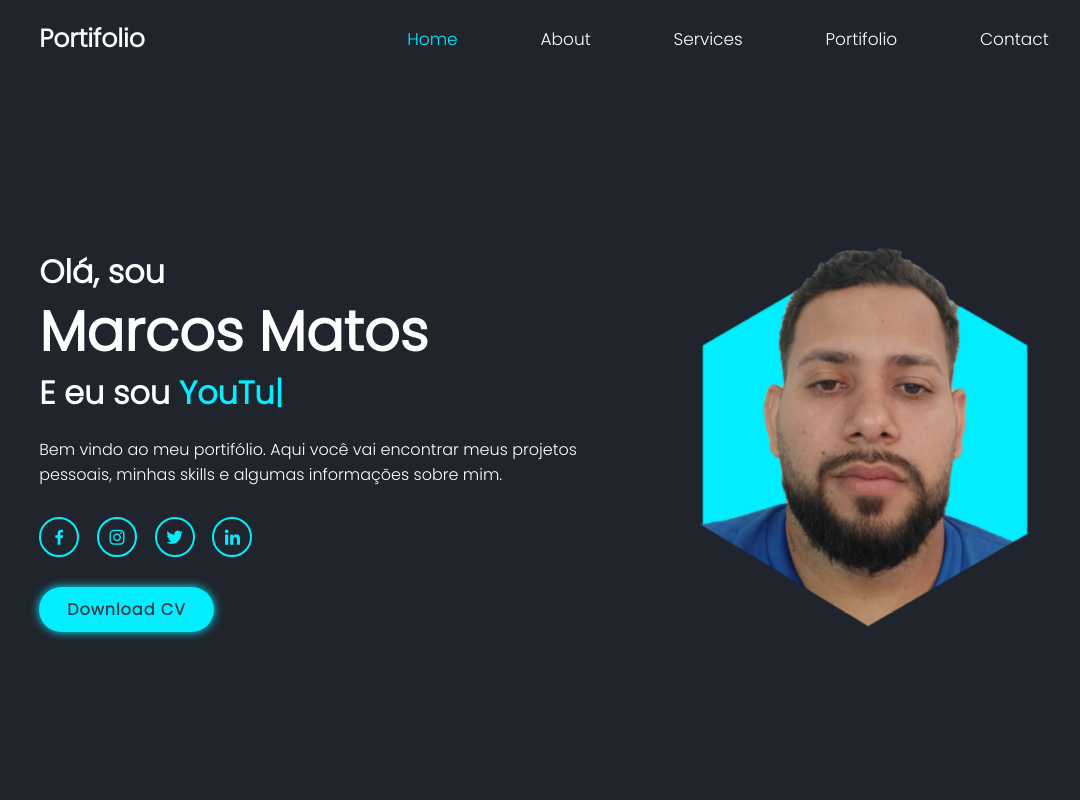
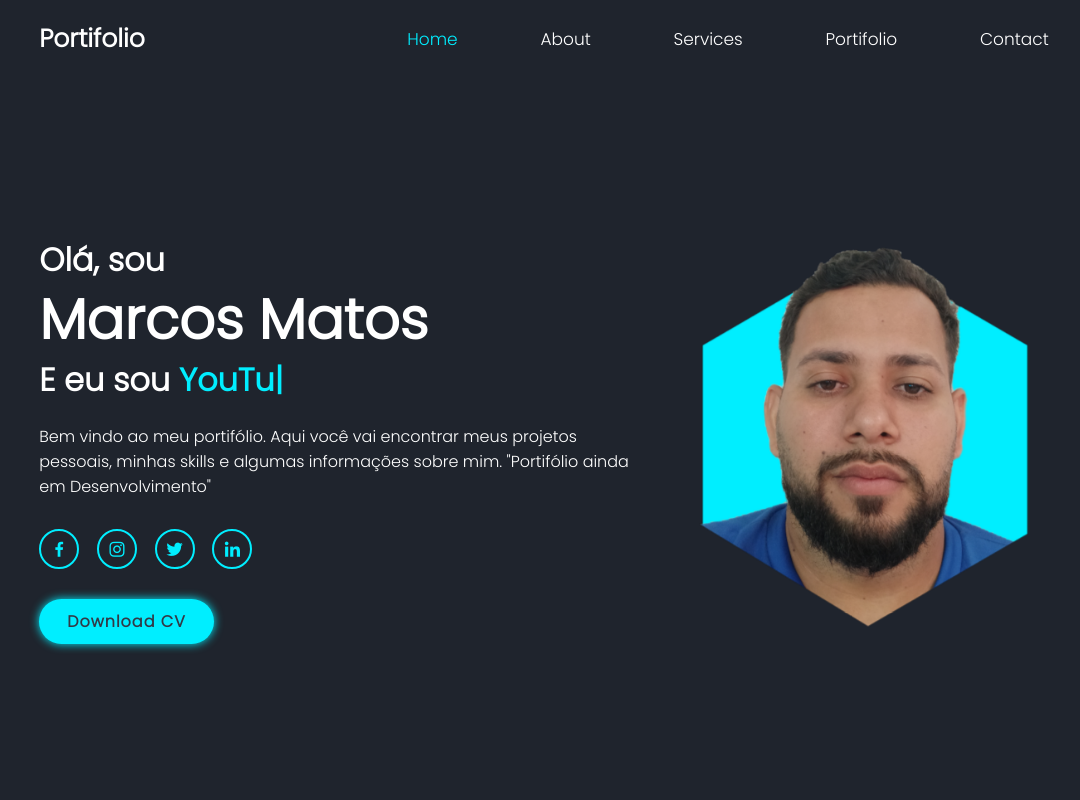
Before and after one commit to m4rcosmatos/m4rcosmatos.github.io, a plain HTML site: page index.html in a window 1280 px wide. Shown: the top 800 px of the page, without its empty margins (76-1156 px from the left). Drawn offline with nearby package versions, Linux system fonts and the light colour scheme.

Commit message:
Portifólio ainda em Desenvolvimento

```diff
--- a/index.html
+++ b/index.html
@@ -30,7 +30,7 @@
             <h1>Marcos Matos</h1>
             <h3>E eu sou <span class="multiple-text"></span></h3>
             <p>Bem vindo ao meu portifólio. Aqui você vai encontrar meus projetos pessoais, minhas skills
-                e algumas informações sobre mim.
+                e algumas informações sobre mim. "Portifólio ainda em Desenvolvimento"
             </p>
             <div class="social-media">
                 <a href="#"><i class='bx bxl-facebook'></i></a>
```
